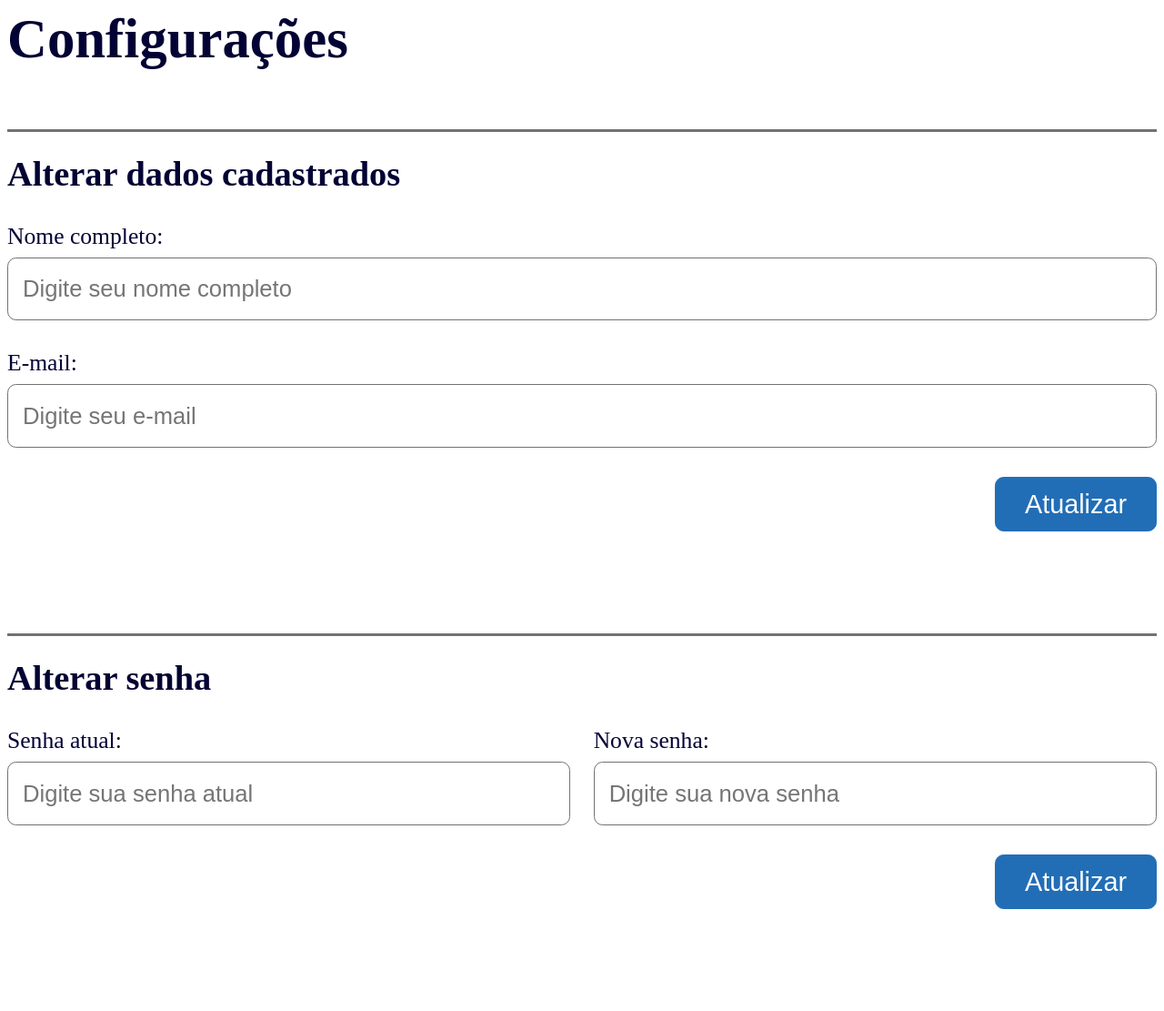
After one commit to phsmartins/SmartResale, a PHP site: template views/user/update-user.php in a window 1280 px wide. The commit adds this page. Shown: the whole page at 91% size. Run offline with PHP 8.4, Linux system fonts and the light colour scheme; the template is opened without the code that fills it, so the values that code supplies are empty.

Commit message:
Formulário para alterar dados de usuário

```diff
--- a/config/routes.php
+++ b/config/routes.php
@@ -12,4 +12,8 @@ return [
     'POST|/signup' => \Smart\Resale\Controller\User\SignUpController::class,
 
     'GET|/logout' => \Smart\Resale\Controller\User\LogoutController::class,
+
+    # CONFIG
+    'GET|/config/user' => \Smart\Resale\Controller\User\UpdateUserFormController::class,
+    'POST|/config/user' => \Smart\Resale\Controller\User\UpdateUserController::class,
 ];
--- /dev/null
+++ b/public/style/config.css
@@ -0,0 +1,80 @@
+h1 {
+    font-size: 3.8rem;
+    color: #030234;
+
+    margin-bottom: 4rem;
+}
+
+form {
+    display: block;
+
+    margin-bottom: 7rem;
+}
+
+h2 {
+    color: #030234;
+    font-size: 2.4rem;
+
+    padding-top: 1.5rem;
+    margin-bottom: 2rem;
+
+    border-top: .2rem solid #727272;
+}
+
+label {
+    display: block;
+
+    font-size: 1.6rem;
+    color: #030234;
+
+    margin-bottom: .5rem;
+}
+
+input {
+    width: 100%;
+
+    margin-bottom: 2rem;
+    padding: 1.2rem 1rem;
+
+    border-radius: .6rem;
+    border: 1px solid #727272;
+
+    font-size: 1.6rem;
+}
+
+div.input_box {
+    display: flex;
+    align-items: center;
+    justify-content: space-between;
+
+    width: 100%;
+}
+
+div.input_box div {
+    width: 49%;
+}
+
+div.password_box {
+    display: flex;
+    flex-direction: row-reverse;
+}
+
+button {
+    cursor: pointer;
+
+    font-size: 1.8rem;
+    padding: .8rem 2rem;
+    color: #FFFFFF;
+
+    background-color: #226eb6;
+    border-radius: .6rem;
+    border: 1px solid #226eb6;
+
+    transition: .4s;
+}
+
+button:hover {
+    background-color: #2582da;
+    border: 1px solid #2582da;
+
+}
--- a/public/style/main.css
+++ b/public/style/main.css
@@ -16,6 +16,11 @@
     display: none;
 }
 
+.container {
+    max-width: 1280px;
+    margin: 0 auto;
+}
+
 /* Estilo para os alertas da bilioteca SweetAlert2 */
 
 .swal2-title {
--- a/views/layout.php
+++ b/views/layout.php
@@ -61,7 +61,7 @@
             </div>
 
             <div class="menu__option">
-                <a href="/"><i class="fa-solid fa-gear"></i> Configurações</a>
+                <a href="/config/user"><i class="fa-solid fa-gear"></i> Configurações</a>
             </div>
         </aside>
 
--- /dev/null
+++ b/views/user/update-user.php
@@ -0,0 +1,55 @@
+<?php
+    $this->layout('layout');
+
+    /** @var \Smart\Resale\Entity\User $user */
+?>
+
+<link rel="stylesheet" href="/style/config.css">
+
+<div class="container">
+    <h1>Configurações</h1>
+
+    <form method="post">
+        <h2>Alterar dados cadastrados</h2>
+
+        <label for="name">Nome completo:</label>
+        <input
+            value="<?= $user->getName(); ?>"
+            type="text" id="name" name="name"
+            placeholder="Digite seu nome completo"
+        />
+
+        <label for="email">E-mail:</label>
+        <input
+            value="<?= $user->getEmail(); ?>"
+            type="text" id="email" name="email"
+            placeholder="Digite seu e-mail"
+        />
+
+        <div class="password_box">
+            <button type="submit">Atualizar</button>
+        </div>
+    </form>
+
+    <form method="post">
+        <h2>Alterar senha</h2>
+
+        <input type="password" style="display: none" />
+
+        <div class="input_box">
+            <div>
+                <label for="password">Senha atual:</label>
+                <input type="password" id="password" name="old_password" placeholder="Digite sua senha atual" />
+            </div>
+
+            <div>
+                <label for="newPassword">Nova senha:</label>
+                <input type="password" id="newPassword" name="new_password" placeholder="Digite sua nova senha" />
+            </div>
+        </div>
+
+        <div class="password_box">
+            <button type="submit">Atualizar</button>
+        </div>
+    </form>
+</div>
```
Also changed, not shown: public/style/layout.css (+9 -2 lines), src/Controller/User/UpdateUserController.php (added, +8 -0 lines), src/Controller/User/UpdateUserFormController.php (added, +32 -0 lines), src/Repository/UserRepository.php (+5 -7 lines), database.sqlite.
